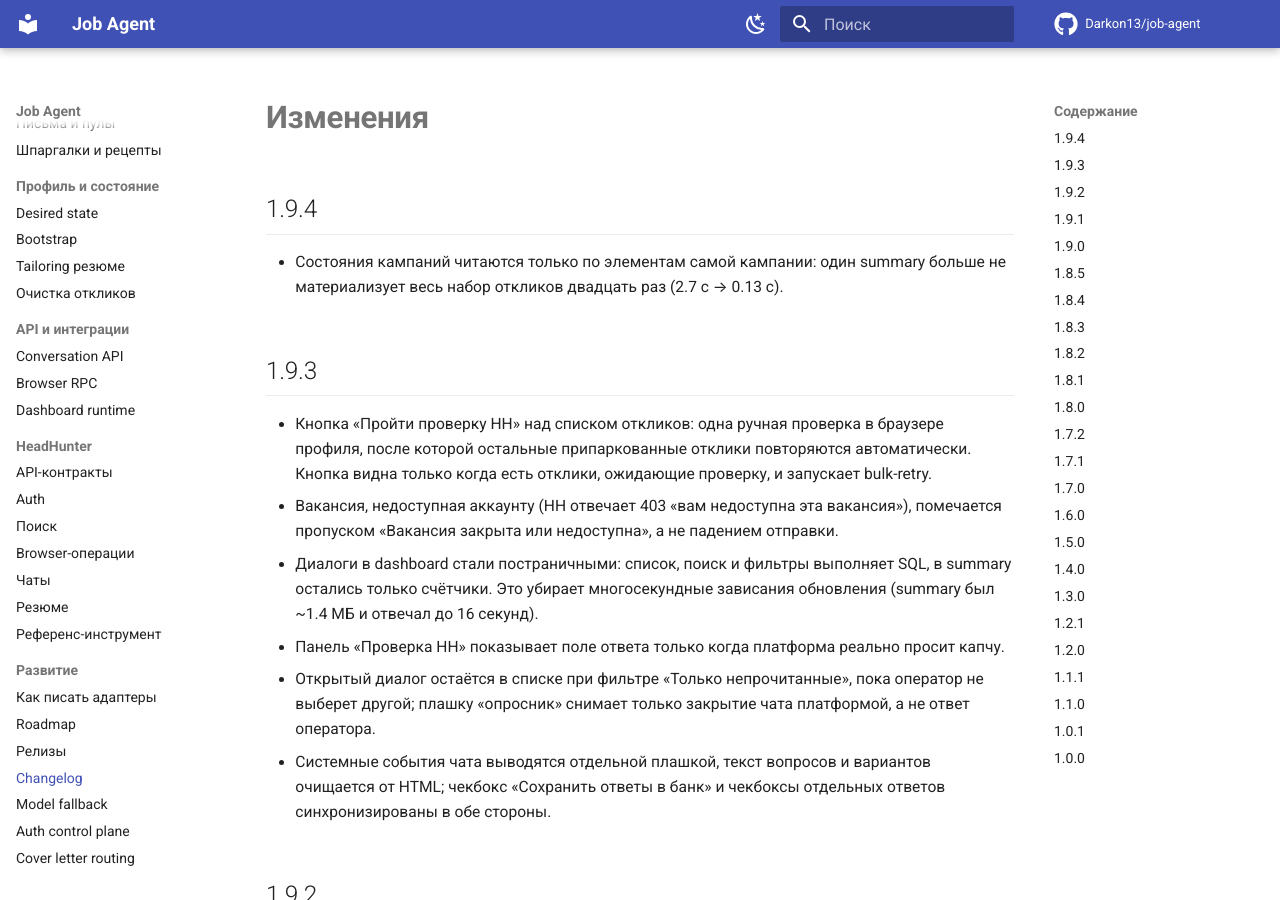
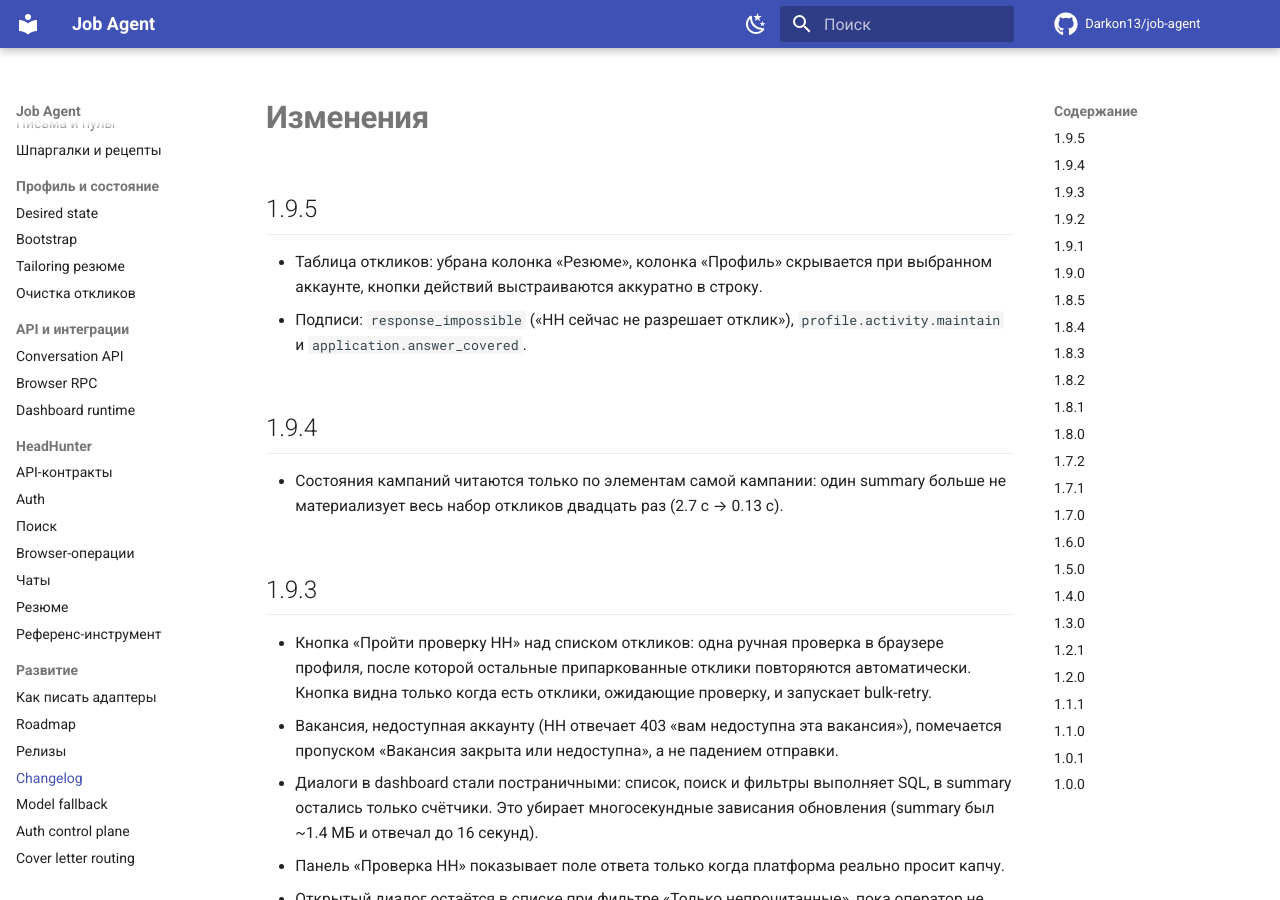
Before and after one commit to Darkon13/job-agent, an MkDocs documentation site: the page built from docs/changelog.md, in a window 1280 px wide and 900 px high. Built offline with MkDocs 1.6.1 and Material for MkDocs 9.7.7, drawn with Linux system fonts in a browser that asks for light colours; comment, search, counter and statistics services are not loaded.

Commit message:
feat(dashboard): tidy the application table and translate remaining task labels

```diff
--- a/docs/changelog.md
+++ b/docs/changelog.md
@@ -1,4 +1,11 @@
 # Изменения
+
+## 1.9.5
+
+- Таблица откликов: убрана колонка «Резюме», колонка «Профиль» скрывается при
+  выбранном аккаунте, кнопки действий выстраиваются аккуратно в строку.
+- Подписи: `response_impossible` («HH сейчас не разрешает отклик»),
+  `profile.activity.maintain` и `application.answer_covered`.
 
 ## 1.9.4
 
```
Also changed, not shown: docs/releasing.md (+4 -4 lines), 6 other files.
